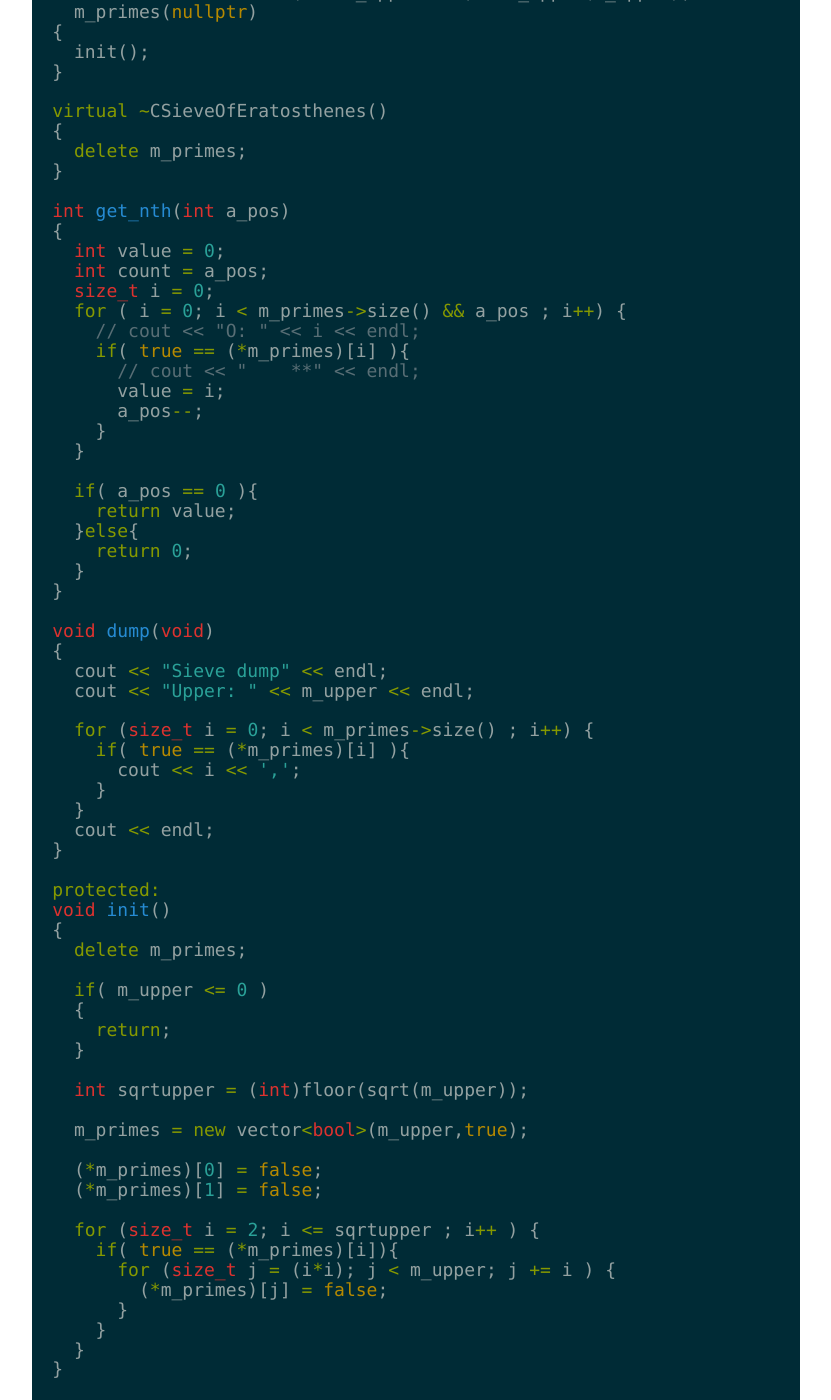
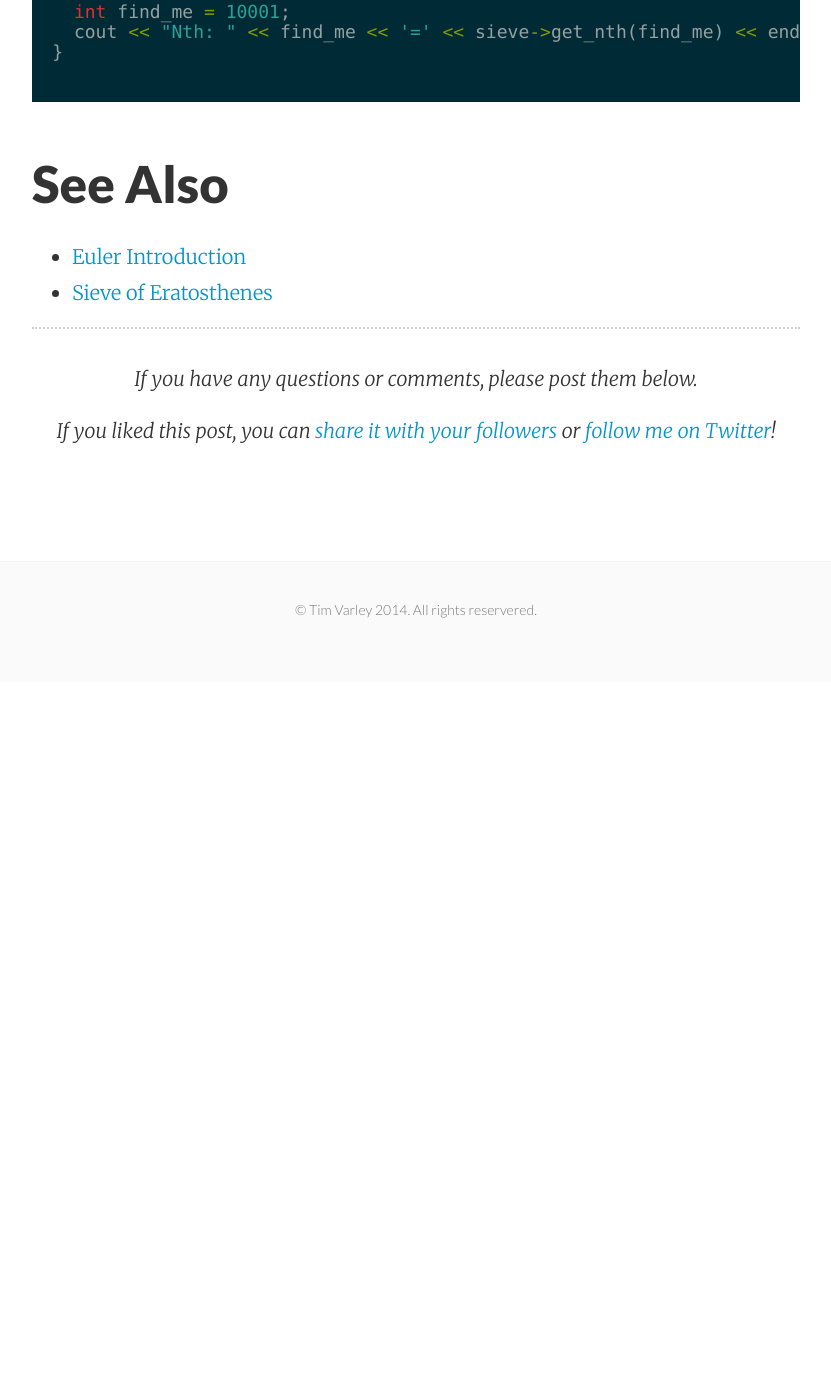
Before and after one commit to tvarley/tvarley.github.io, a Jekyll site: the page built from blog/euler/cpp/_posts/2014-01-13-solution_007.md, in a window 1280 px wide and 1400 px high, scrolled down 951 px. Shown: the whole window, without its empty margins (224-1055 px from the left). Built offline with Jekyll 4.4.1, drawn with Linux system fonts in a browser that asks for light colours; nearby versions of some CDN libraries; Markdown is read by kramdown in place of the engine named in the settings; comment, search, counter and statistics services are not loaded; after the commit the page ends 1633 px from its top, so only the background shows below that; some of the changed text lies outside the part shown.

Commit message:
Sieve Eratos published

````diff
--- a/blog/euler/cpp/_posts/2014-01-13-solution_007.md
+++ b/blog/euler/cpp/_posts/2014-01-13-solution_007.md
@@ -23,89 +23,9 @@
 
 ``` cpp
 #include <iostream>
-#include <vector>
-#include <cmath>
+#include "sieve_eratos.h"
 
 using namespace std;
-
-class CSieveOfEratosthenes
-{
-public:
-  CSieveOfEratosthenes(int a_upper = 0) : m_upper(a_upper),
-  m_primes(nullptr)
-{
-  init();
-}
-
-virtual ~CSieveOfEratosthenes()
-{
-  delete m_primes;
-}
-
-int get_nth(int a_pos)
-{
-  int value = 0;
-  int count = a_pos;
-  size_t i = 0;
-  for ( i = 0; i < m_primes->size() && a_pos ; i++) {
-    // cout << "O: " << i << endl;
-    if( true == (*m_primes)[i] ){
-      // cout << "    **" << endl;
-      value = i;
-      a_pos--;
-    }
-  }
-
-  if( a_pos == 0 ){
-    return value;
-  }else{
-    return 0;
-  }
-}
-
-void dump(void)
-{
-  cout << "Sieve dump" << endl;
-  cout << "Upper: " << m_upper << endl;
-
-  for (size_t i = 0; i < m_primes->size() ; i++) {
-    if( true == (*m_primes)[i] ){
-      cout << i << ',';
-    }
-  }
-  cout << endl;
-}
-
-protected:
-void init()
-{
-  delete m_primes;
-
-  if( m_upper <= 0 )
-  {
-    return;
-  }
-
-  int sqrtupper = (int)floor(sqrt(m_upper));
-
-  m_primes = new vector<bool>(m_upper,true);
-
-  (*m_primes)[0] = false;
-  (*m_primes)[1] = false;
-
-  for (size_t i = 2; i <= sqrtupper ; i++ ) {
-    if( true == (*m_primes)[i]){
-      for (size_t j = (i*i); j < m_upper; j += i ) {
-        (*m_primes)[j] = false;
-      }
-    }
-  }
-}
-
-private:
-int m_upper;
-vector<bool>*  m_primes;
-};
 
 int main( int argc , char* argv[])
 {
@@ -114,10 +34,11 @@
 
   int find_me = 10001;
   cout << "Nth: " << find_me << '=' << sieve->get_nth(find_me) << endl;
-  delete sieve;
 }
+
 ```
 
 ## See Also
 
 * [Euler Introduction]({{site.baseurl}}/blog/euler/introduction)
+* [Sieve of Eratosthenes]({{site.baseurl}}/blog/euler/cpp/sieve_eratosthenes)
````
Also changed, not shown: blog/euler/_posts/2014-12-30-introduction.md (+9 -9 lines), blog/euler/cpp/_posts/2014-01-02-solution_009.md (+1 -1 lines), blog/euler/cpp/_posts/2014-01-21-sieve_eratosthenes.md (added, +152 -0 lines).
